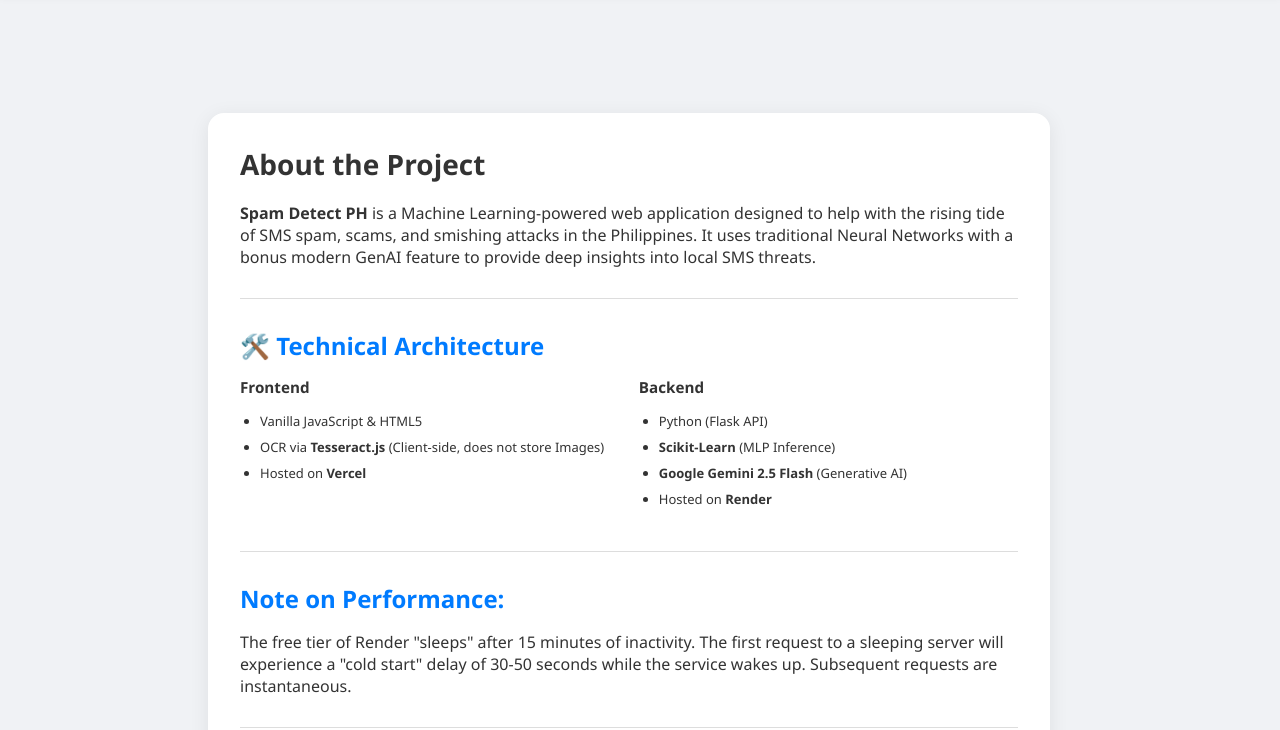
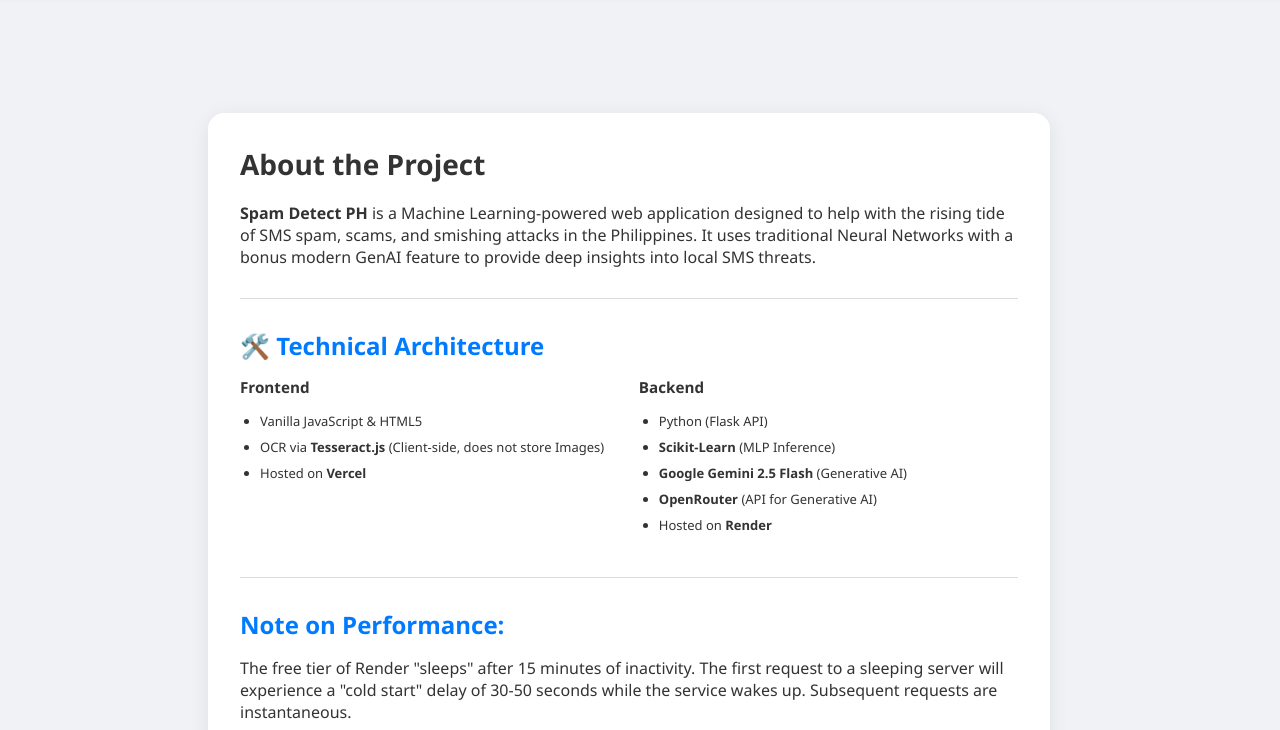
Before and after one commit to lyndon025/spam-detect, a plain HTML site: page about.html in a window 1280 px wide. Shown: the part 70-800 px from the top of the page. Drawn offline with Linux system fonts and the light colour scheme.

Commit message:
updated about

```diff
--- a/about.html
+++ b/about.html
@@ -65,6 +65,7 @@
                         <li>Python (Flask API)</li>
                         <li><strong>Scikit-Learn</strong> (MLP Inference)</li>
                         <li><strong>Google Gemini 2.5 Flash</strong> (Generative AI)</li>
+                        <li><strong>OpenRouter</strong> (API for Generative AI)</li>
                         <li>Hosted on <strong>Render</strong></li>
                     </ul>
                 </div>
```
